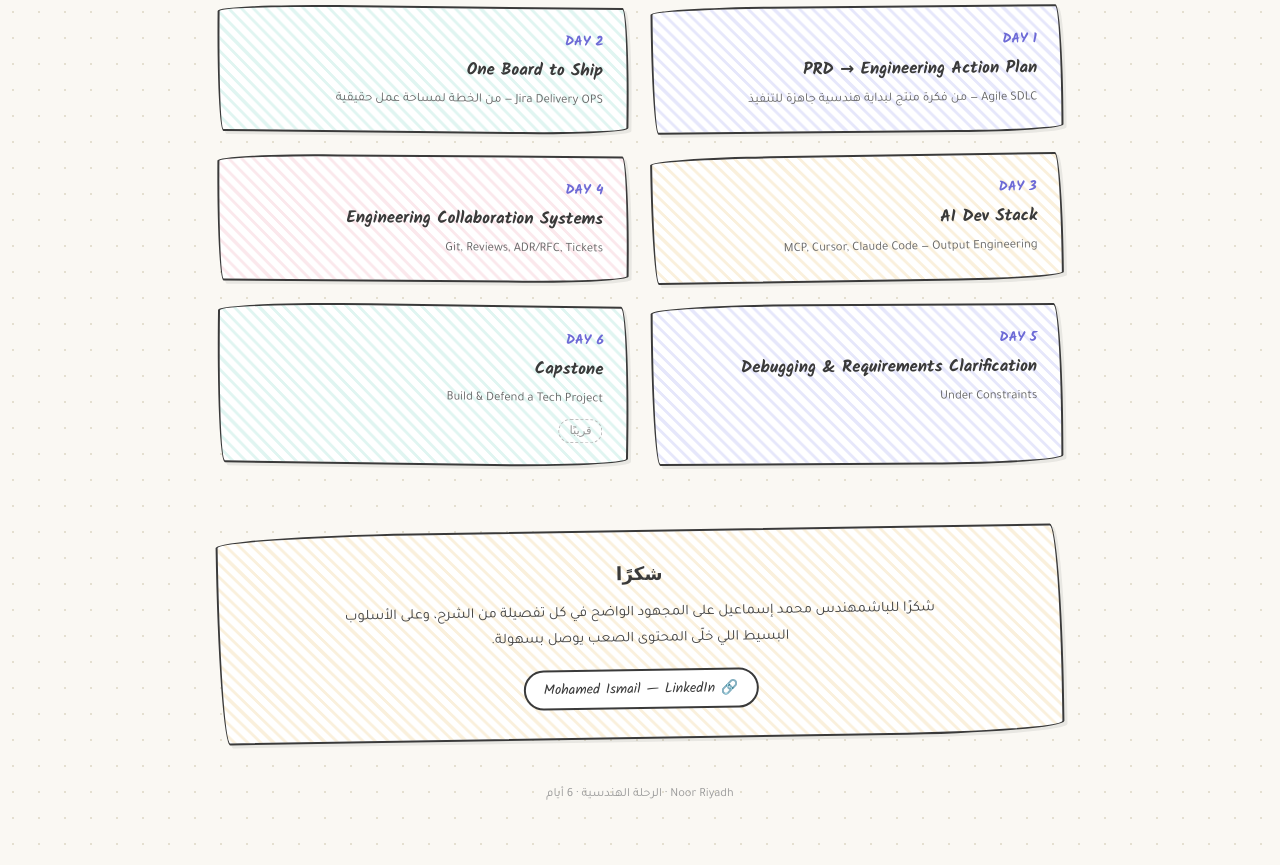
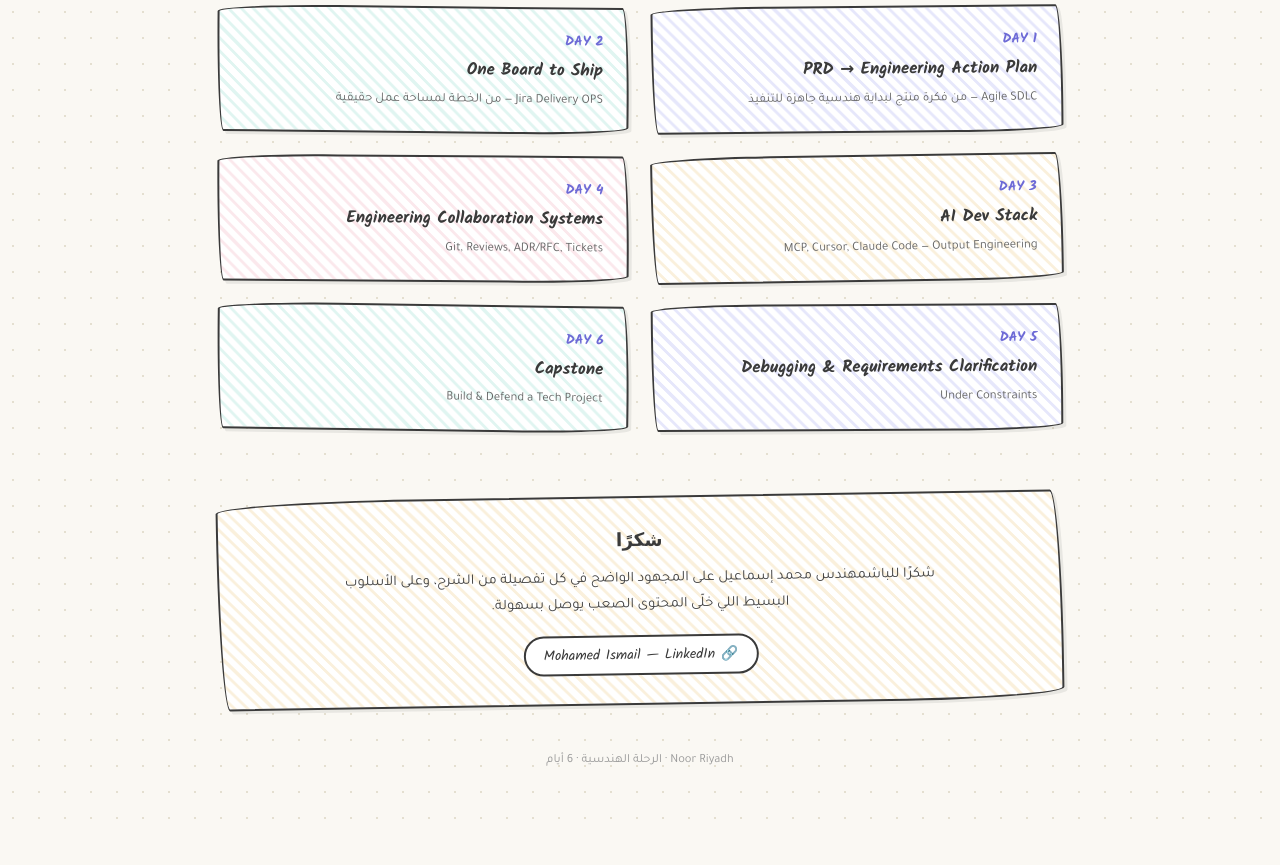
Before and after one commit to Noor-Riyadh/engineering-journey-6-days, a plain HTML site: page index.html in a window 1280 px wide. Shown: the part 937-1802 px from the top of the page. After the commit the page ends 1768 px from the top, so only its background shows below. Drawn offline with Linux system fonts and the light colour scheme; a web font is replaced by a local one.

Commit message:
Link Day 6 card to Presentation AI Tools page

```diff
--- a/index.html
+++ b/index.html
@@ -188,12 +188,11 @@
       <p>Under Constraints</p>
     </a>
 
-    <div class="day-card sketch r6 hachure-teal">
+    <a class="day-card sketch r6 hachure-teal" href="./Day6_Presentation_AI_Tools.html">
       <div class="day-num">DAY 6</div>
       <h3>Capstone</h3>
       <p>Build &amp; Defend a Tech Project</p>
-      <span class="soon">قريبًا</span>
-    </div>
+    </a>
   </div>
 
   <!-- THANK YOU -->
```
